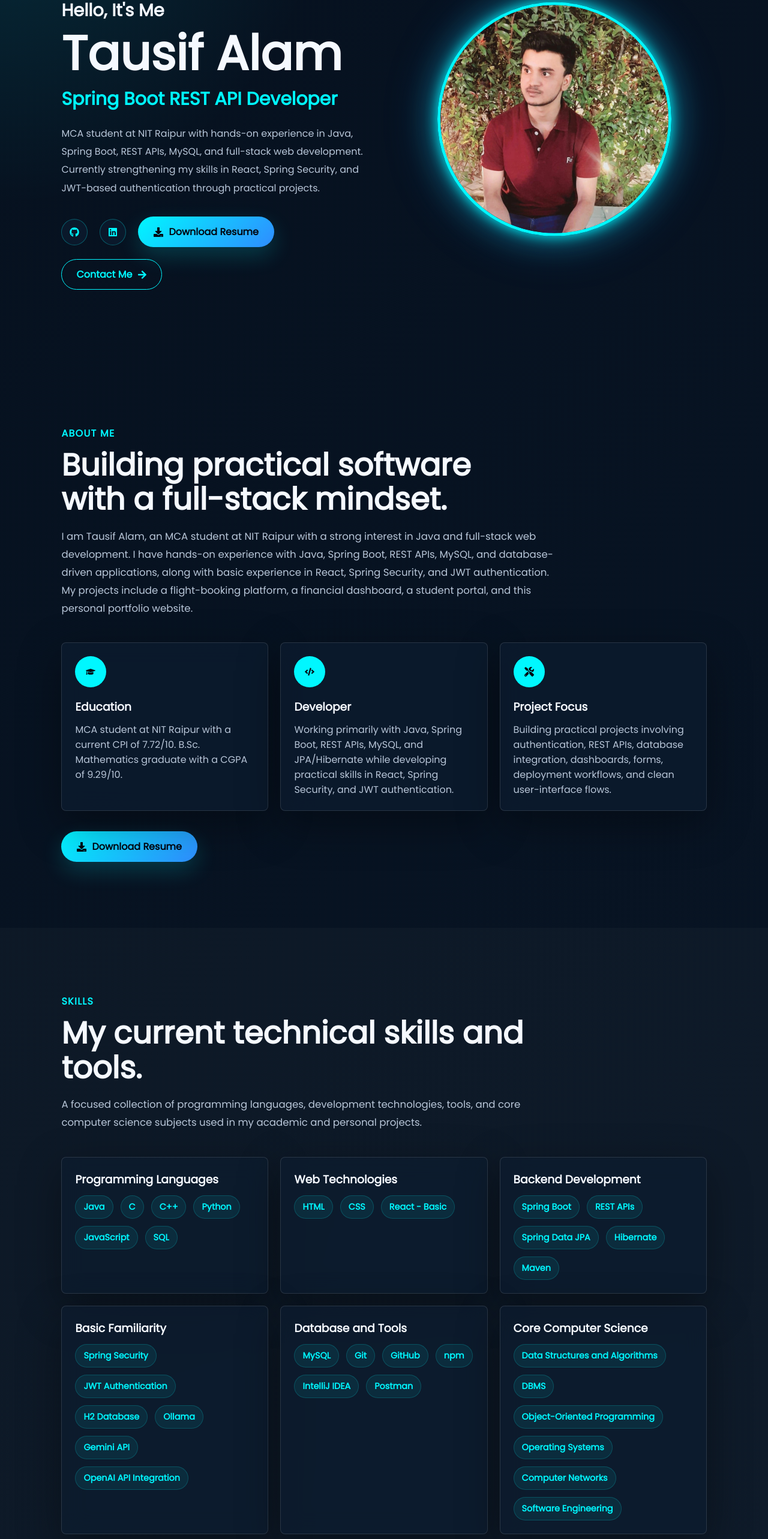
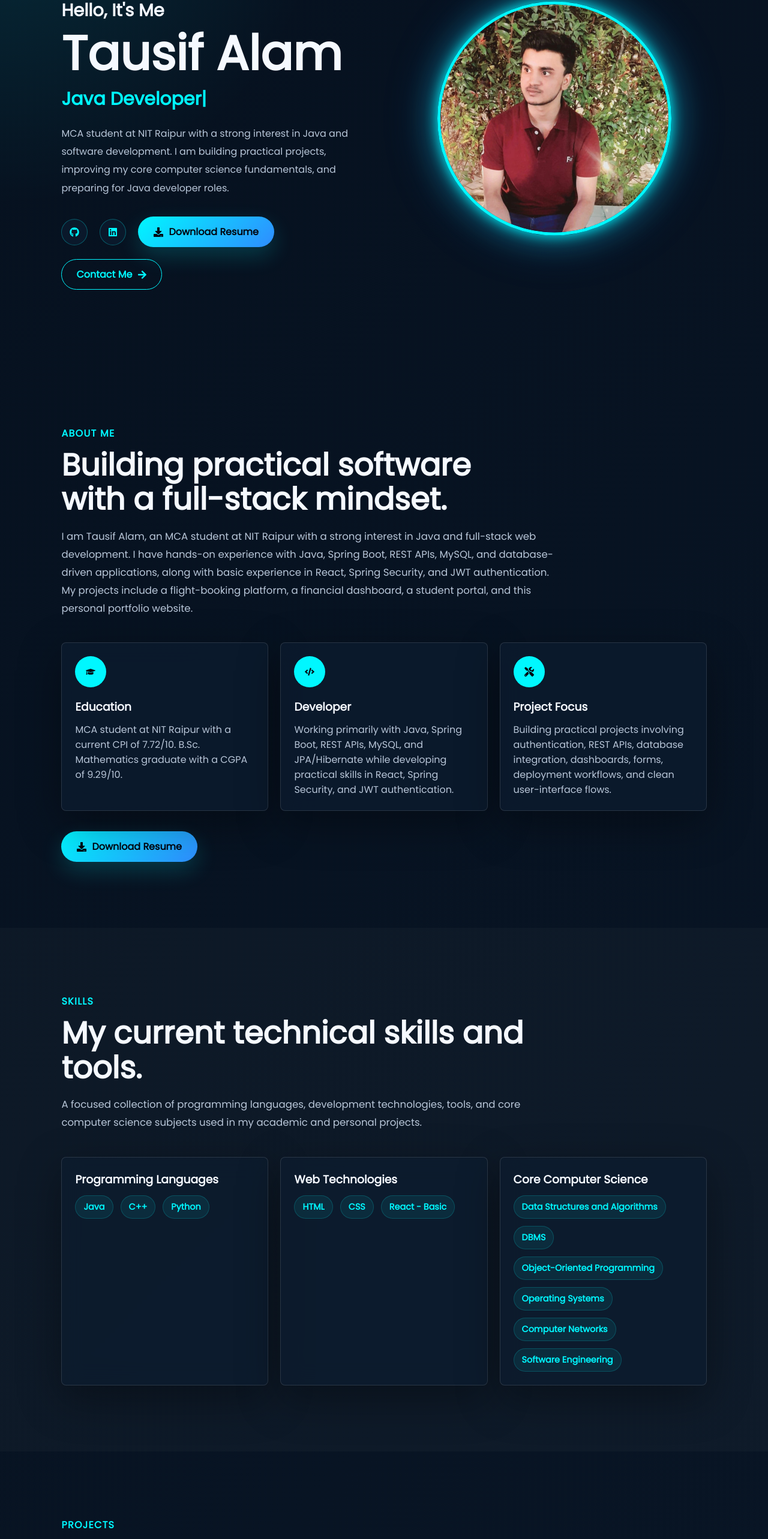
Before and after one commit to tausifalam6879/Portfolio-Website, a React (Vite) app: page / in a window 1280 px wide. Shown: the part 200-2766 px from the top of the page at 60% size. Built offline with nearby package versions, Linux system fonts and the light colour scheme.

Commit message:
Remove overstated portfolio content

```diff
--- a/src/components/Hero/Hero.jsx
+++ b/src/components/Hero/Hero.jsx
@@ -24,15 +24,7 @@ const Hero = () => {
 
         <TypeAnimation
           sequence={[
-            "Java Full-Stack Developer",
-            2000,
-            "Spring Boot REST API Developer",
-            2000,
-            "React Frontend Developer",
-            2000,
-            "MySQL Database Projects",
-            2000,
-            "AI Recommendation Demo Builder",
+            "Java Developer",
             2000,
           ]}
           wrapper="div"
@@ -49,10 +41,9 @@ const Hero = () => {
         />
 
         <p className="hero-description">
-          MCA student at NIT Raipur with hands-on experience in Java, Spring
-          Boot, REST APIs, MySQL, and full-stack web development. Currently
-          strengthening my skills in React, Spring Security, and JWT-based
-          authentication through practical projects.
+          MCA student at NIT Raipur with a strong interest in Java and software
+          development. I am building practical projects, improving my core
+          computer science fundamentals, and preparing for Java developer roles.
         </p>
 
         <div
--- a/src/data/projects.js
+++ b/src/data/projects.js
@@ -1,38 +1,21 @@
 export const projects = [
   {
-    title: "Loan Verification and Expense Dashboard",
-    category: "Full-Stack Financial Dashboard",
-    tech: [
-      "React",
-      "Spring Boot",
-      "Java",
-      "Spring Security",
-      "JWT",
-      "H2/MySQL",
-      "Recharts",
-    ],
+    title: "Loan Verification System",
+    category: "Java Web Project",
+    tech: ["React", "Spring Boot", "Java"],
     description:
-      "A financial dashboard featuring user and admin workflows, loan application management, expense tracking, payment records, budget monitoring, transaction history, charts, and AI-assisted financial insights.",
+      "A loan verification project with user and admin workflows, loan application management, document checking, and application status tracking.",
     github: "https://github.com/tausifalam6879/Loan_Verification_System",
     demo: "https://tausifalam6879.github.io/Loan_Verification_System",
     demoLabel: "Live Frontend Demo",
     featured: true,
   },
   {
-    title: "SkyLink - Full-Stack Airline Booking Platform",
-    category: "Full-Stack Travel Platform",
-    tech: [
-      "React 19",
-      "Vite",
-      "Java",
-      "Spring Boot 3.5",
-      "MySQL",
-      "JWT",
-      "JPA/Hibernate",
-      "GitHub Actions",
-    ],
+    title: "SkyLink - Airline Booking Platform",
+    category: "Java Web Project",
+    tech: ["React", "Vite", "Java", "Spring Boot"],
     description:
-      "A flight-booking and travel-management platform featuring flight search, fare comparison, seat selection, booking creation, booking history, cancellation, offers, trip planning, and flight-status tracking.",
+      "An airline booking project with flight search, booking flow, booking history, cancellation, offers, and flight status screens.",
     github: "https://github.com/tausifalam6879/SkyLink",
     demo: "https://tausifalam6879.github.io/SkyLink/",
     demoLabel: "Live Frontend Demo",
@@ -59,9 +42,9 @@ export const projects = [
   {
     title: "CampusConnect - Central Opportunity Portal",
     category: "College Placement & Hackathon Portal",
-    tech: ["HTML", "CSS", "JavaScript", "MySQL Schema", "Bootstrap"],
+    tech: ["HTML", "CSS", "JavaScript"],
     description:
-      "A CSV-driven central college portal for placement drives, internship updates, hackathons, eligible departments, deadlines, student interest tracking, official website redirects, and AI-style recommendation logic.",
+      "A central college portal for placement drives, internship updates, hackathons, eligible departments, deadlines, student interest tracking, and official website redirects.",
     github: "https://github.com/tausifalam6879/student-form-portal",
     demo: "https://tausifalam6879.github.io/student-form-portal/",
     demoLabel: "Live Demo",
--- a/src/data/skills.js
+++ b/src/data/skills.js
@@ -1,30 +1,11 @@
 export const skillCategories = [
   {
     category: "Programming Languages",
-    skills: ["Java", "C", "C++", "Python", "JavaScript", "SQL"],
+    skills: ["Java", "C++", "Python"],
   },
   {
     category: "Web Technologies",
     skills: ["HTML", "CSS", "React - Basic"],
-  },
-  {
-    category: "Backend Development",
-    skills: ["Spring Boot", "REST APIs", "Spring Data JPA", "Hibernate", "Maven"],
-  },
-  {
-    category: "Basic Familiarity",
-    skills: [
-      "Spring Security",
-      "JWT Authentication",
-      "H2 Database",
-      "Ollama",
-      "Gemini API",
-      "OpenAI API Integration",
-    ],
-  },
-  {
-    category: "Database and Tools",
-    skills: ["MySQL", "Git", "GitHub", "npm", "IntelliJ IDEA", "Postman"],
   },
   {
     category: "Core Computer Science",
--- a/src/styles/theme.js
+++ b/src/styles/theme.js
@@ -1,6 +1,6 @@
 export const profile = {
   name: "Tausif Alam",
-  role: "Java Full-Stack Developer",
+  role: "Java Developer",
   email: "tausifalam6879@gmail.com",
   location: "Raipur, Chhattisgarh",
   github: "https://github.com/tausifalam6879",
```
